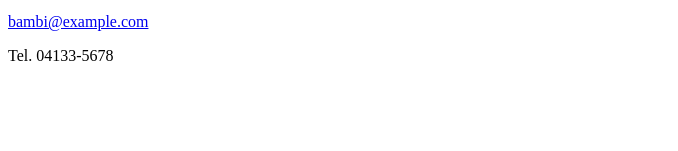
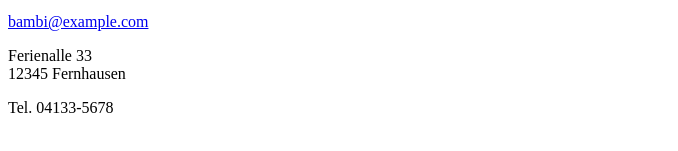
Before and after one commit to LGLNGero/Uebung1, a plain HTML site: page index.html in a window 1280 px wide. Shown: the part 647-798 px from the top of the page, without its empty margins (0-678 px from the left). Drawn offline with Linux system fonts and the light colour scheme.

Commit message:
1 file modified

```diff
--- a/index.html
+++ b/index.html
@@ -29,6 +29,8 @@
 <footer>
 <p>Besitzer: Beate U.</p>
 <p><a href="mailto:bambi@example.com">bambi@example.com</a></p>
+<p>Ferienalle 33
+<br>12345 Fernhausen</br></p>
 <p>Tel. 04133-5678</p>
 </footer>
 
```
